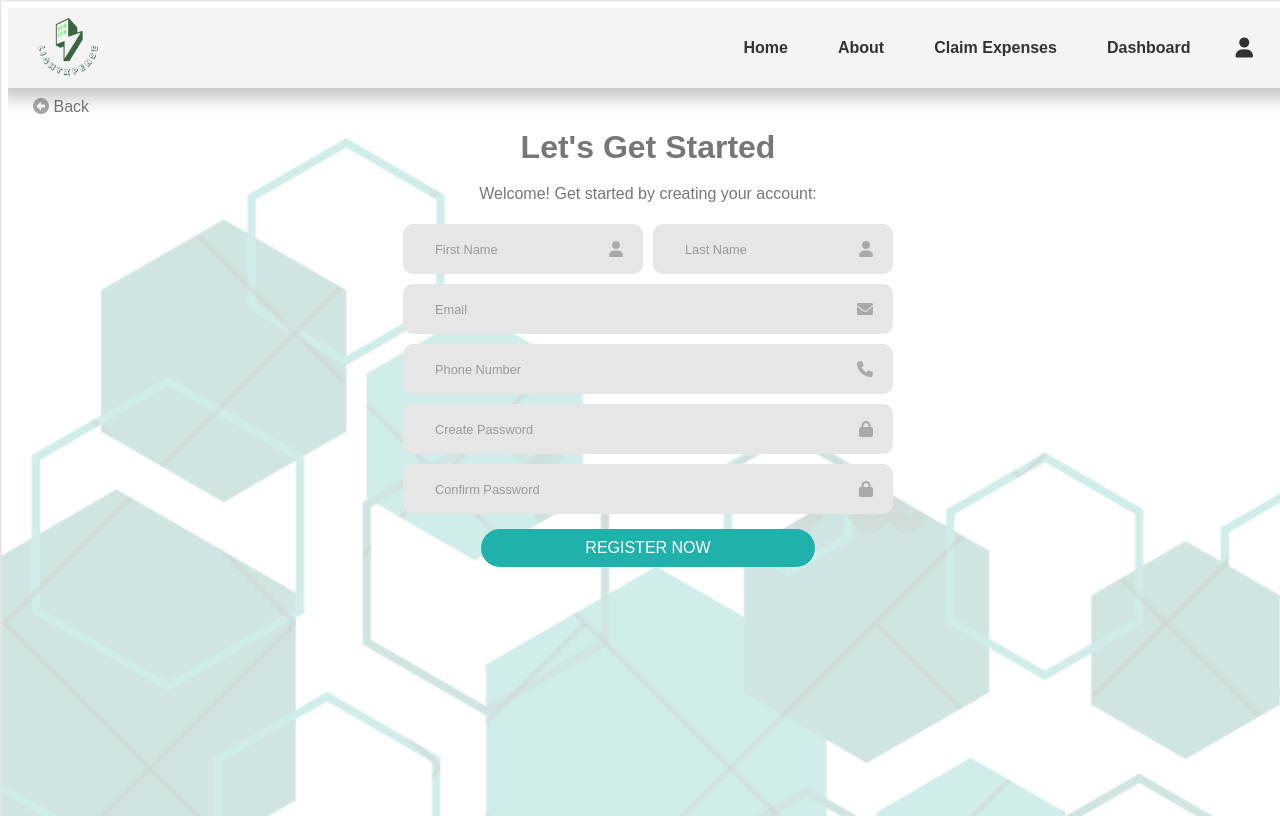
After one commit to Jay-Nepal/capstone-flask-ml, a PHP site: page /registration.html in a window 1280 px wide. The commit adds this page. Run offline with PHP 8.4, Linux system fonts and the light colour scheme.

Commit message:
Refactoring file names

```diff
--- /dev/null
+++ b/registration.html
@@ -0,0 +1,91 @@
+<!DOCTYPE html>
+<html lang="en">
+
+<head>
+    <meta charset="UTF-8">
+    <meta http-equiv="X-UA-Compatible" content="IE=edge">
+    <meta name="viewport" content="width=device-width, initial-scale=1.0">
+    <title>Registration</title>
+    <link rel="stylesheet" href="https://cdnjs.cloudflare.com/ajax/libs/font-awesome/6.0.0/css/all.min.css">
+    <link rel="stylesheet" href="style1.css">
+</head>
+
+<body>
+    <!--Start Header-->
+<div class="header">
+	<div class="container">
+		<img class="logo" src="image/logo.png" alt="" />
+		 <div class="links">
+			<div class="flex-links">
+				<ul class="nav-bar">
+					<li class="nav-item">
+						<a href="index.html">Home</a>
+					</li>
+					<li class="nav-item">
+						<a href="about.html">About</a>
+					</li>
+					<li class="nav-item">
+						<a href="claim.html">Claim Expenses</a>
+					</li>
+					<li class="nav-item">
+						<a href="dashboard.html">Dashboard</a>
+					</li>
+				</ul>
+				<div class="flex-icons">
+					<i class="fas fa-user"></i>
+					<ul class="user-menu">
+						<li>Hi, Guest!</li>
+						<li><a href="#login">Login</a></li>
+						<li><a href="#about">Register</a></li>
+					</ul>
+				</div>
+			</div>
+		</div>
+	</div>
+</div>
+<!-- End Header -->
+
+<!-- Start Registration Page -->
+<div class = "registration">
+    <div class = "container">
+        <div class = "back">
+            <i class='fas fa-arrow-alt-circle-left' style="font-size: 100%; color: darkgray;"></i>
+            <a href="login.html">Back</a>
+        </div>
+        <div class = "title">
+            <h1>Let's Get Started</h1>
+            <p>Welcome! Get started by creating your account:</p>
+        </div>
+        <div class="name">
+            <div class="name-input">
+                <input type="text" placeholder="First Name" required>
+                <i class="fa fa-user icon"></i>
+            </div>
+            <div class="name-input">
+                <input type="text" placeholder="Last Name" required>
+                <i class="fa fa-user icon"></i>
+            </div>
+        </div>
+        <div class ="contact">
+            <div class="name-input">
+                <input type="text" placeholder="Email" required>
+                <i class="fa fa-envelope icon"></i>
+            </div>
+            <div class="name-input">
+                <input type="tel" placeholder="Phone Number" required>
+                <i class="fa fa-phone icon"></i>
+            </div>
+            <div class="name-input">
+                <input type="password" placeholder="Create Password" required>
+                <i class="fas fa-lock"></i>
+            </div>
+            <div class="name-input">
+                <input type="password" placeholder="Confirm Password" required>
+                <i class="fas fa-lock"></i>
+            </div>
+            <a href="login.html" class="register-btn">REGISTER NOW</a>
+        </div>
+        </div>
+
+    </div>
+</div>
--- a/style1.css
+++ b/style1.css
@@ -21,6 +21,12 @@ body {
   width: 100vw;
   background-image: url("image/Web.png");
   background-size: cover;
+}
+
+html,
+body {
+  max-width: 100%;
+  overflow-x: hidden;
 }
 
 .container {
@@ -59,6 +65,7 @@ body {
 
 .nav-item {
   margin: 15px;
+  white-space: nowrap;
 }
 
 .nav-item a {
@@ -210,7 +217,7 @@ body {
   background-color: #ededed;
   padding: 30px;
   border-radius: 30px;
-  margin-top: 25px;
+  margin-top: 10vh;
 }
 
 .img-area {
@@ -398,6 +405,19 @@ body {
   height: 50vh;
   line-height: 1em;
 }
+.login .container .title {
+  display: flex;
+  flex-direction: column;
+  align-items: center;
+  justify-content: center;
+  text-align: center;
+}
+
+.login .container .title i {
+  font-size: 5em;
+  color: var(--light-green);
+  margin-bottom: 10px; /* Adjust the margin as needed */
+}
 
 .login .container h1 {
   font-size: 2em;
@@ -406,11 +426,6 @@ body {
   margin: 3vh 0;
 }
 
-.login .container i {
-  font-size: 5em;
-  color: var(--light-green);
-  margin: 3vh 0;
-}
 .text-input {
   background: #e6e6e6;
   height: 50px;
@@ -429,11 +444,12 @@ body {
   width: 100%;
   height: 100%;
   margin: 0 10px;
+  font-size: 100%;
 }
 
 ::placeholder {
   color: #9a9a9a;
-  font-size: 120%;
+  font-size: 80%;
 }
 
 .login-btn {
@@ -445,7 +461,7 @@ body {
   border: none;
   border-radius: 20px;
   cursor: pointer;
-  margin-top: 10px;
+  margin: 10px 0;
   text-align: center;
 }
 
@@ -465,7 +481,7 @@ body {
 
 .create a {
   margin-top: 10px;
-  line-height: 5px;
+  line-height: 50px;
   font-size: 14px;
   color: #9a9a9a;
   cursor: pointer;
@@ -489,3 +505,89 @@ body {
   }
 }
 /* end login */
+
+/* registration */
+.name-input {
+  background: #e6e6e6;
+  height: 50px;
+  display: flex;
+  width: 100%;
+  align-items: center;
+  border-radius: 10px;
+  padding: 0 20px;
+  margin: 5px;
+}
+
+.name-input input {
+  background: none;
+  border: none;
+  outline: none;
+  width: 100%;
+  height: 100%;
+  margin: 0 10px;
+  font-size: 100%;
+}
+.name-input i {
+  font-size: 100%;
+  color: darkgray;
+}
+.back {
+  margin: 10px;
+}
+
+.back a {
+  text-decoration: none;
+  color: #777;
+}
+
+.registration .container .title {
+  display: flex;
+  flex-direction: column;
+  align-items: center;
+  justify-content: center;
+  text-align: center;
+}
+.registration .container h1 {
+  font-size: 2em;
+  color: #777;
+  text-align: center;
+  line-height: 0%;
+}
+.registration .container p {
+  font-size: 1em;
+  color: #777;
+  text-align: center;
+}
+
+.name {
+  display: flex;
+  flex-direction: row;
+  justify-content: space-between;
+  width: 500px;
+  margin: auto;
+}
+.contact {
+  display: flex;
+  flex-direction: column;
+  width: 490px;
+  align-items: center;
+  margin: auto;
+}
+.register-btn {
+  width: 68%;
+  padding: 10px;
+  color: white;
+  background: var(--light-green);
+  text-decoration: none;
+  border: none;
+  border-radius: 20px;
+  cursor: pointer;
+  margin: 10px 0;
+  text-align: center;
+}
+
+.register-btn:hover {
+  background: var(--dark-green);
+}
+
+/* end registration */
```
Also changed, not shown: About.html (+13 -12 lines), Claim.html (+16 -15 lines), Confirmation.html (+5 -5 lines), Index.html (+6 -6 lines), Login.html (+33 -19 lines).
